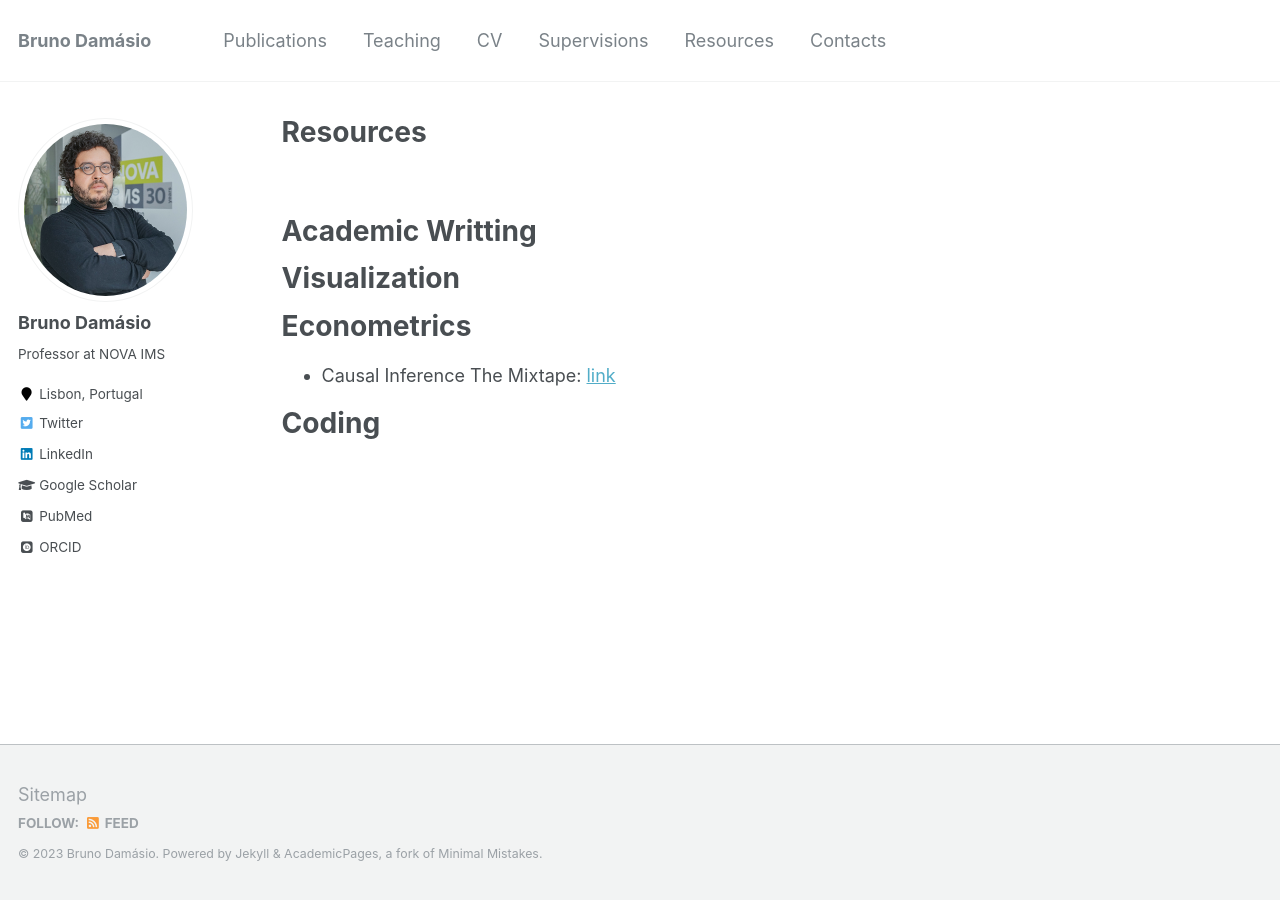
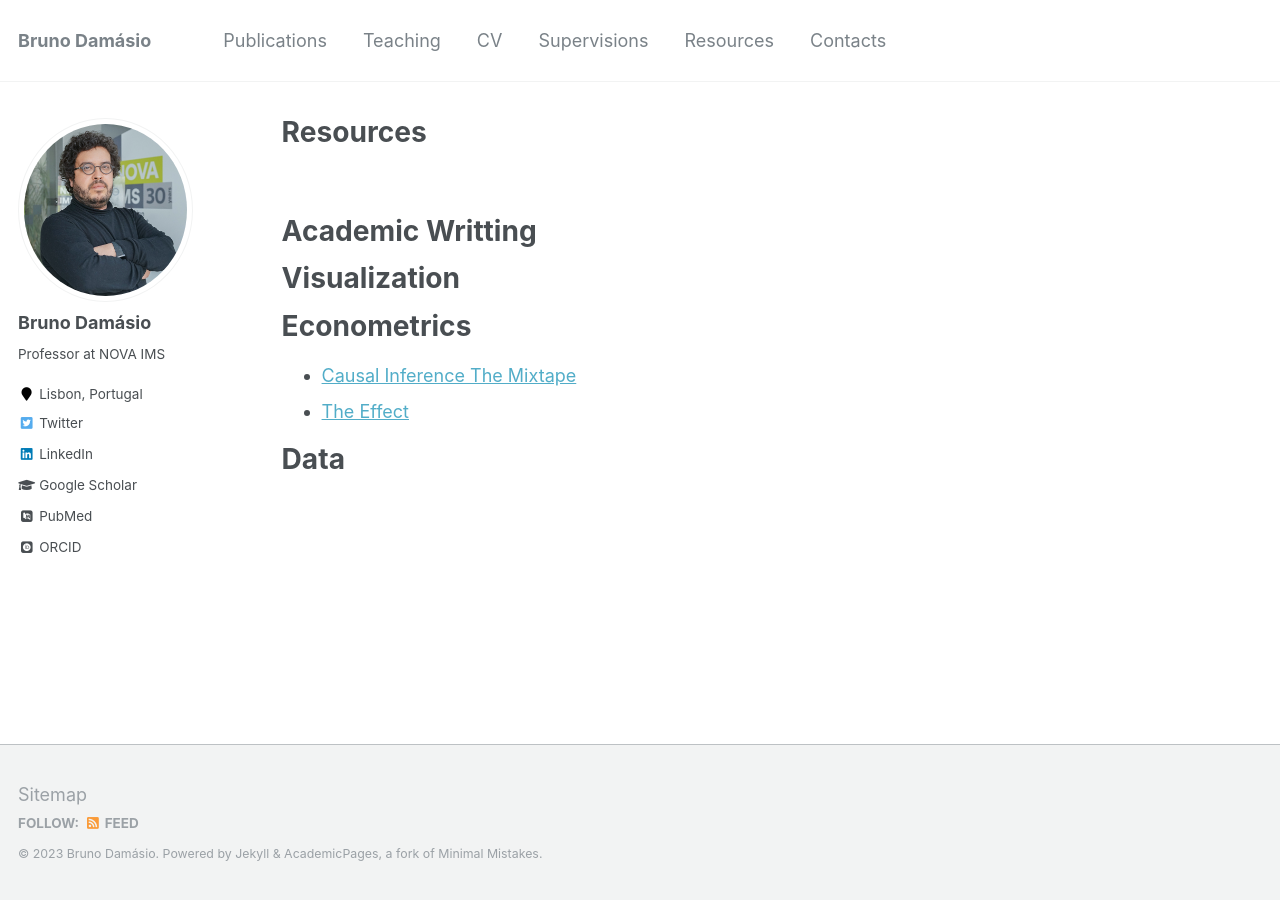
Before and after one commit to damasiob/damasiob.github.io, a Jekyll site: the page built from _pages/resources.md, in a window 1280 px wide. Built offline with Jekyll 4.4.1, drawn with Linux system fonts in a browser that asks for light colours; some web fonts are replaced.

Commit message:
Update resources.md

```diff
--- a/_pages/resources.md
+++ b/_pages/resources.md
@@ -19,8 +19,9 @@ Visualization
 
 Econometrics
 ======
- * Causal Inference The Mixtape: [link](https://mixtape.scunning.com/)
+ *  [Causal Inference The Mixtape](https://mixtape.scunning.com/)
+ *  [The Effect](https://theeffectbook.net)
 
 
-Coding
+Data
 ======
```
